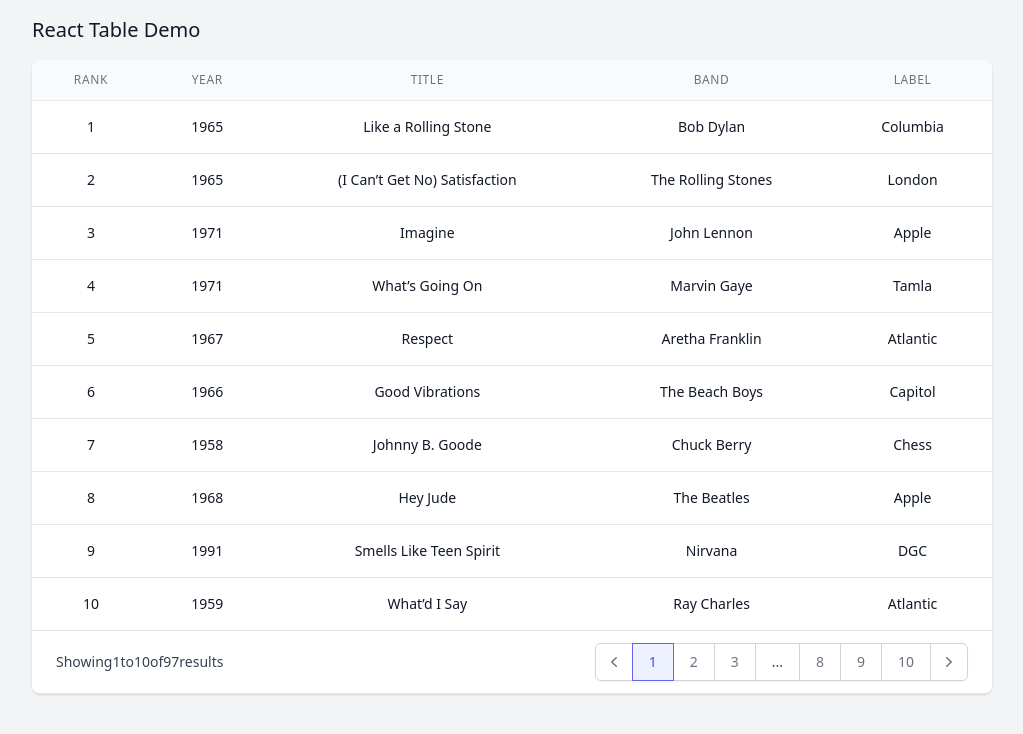
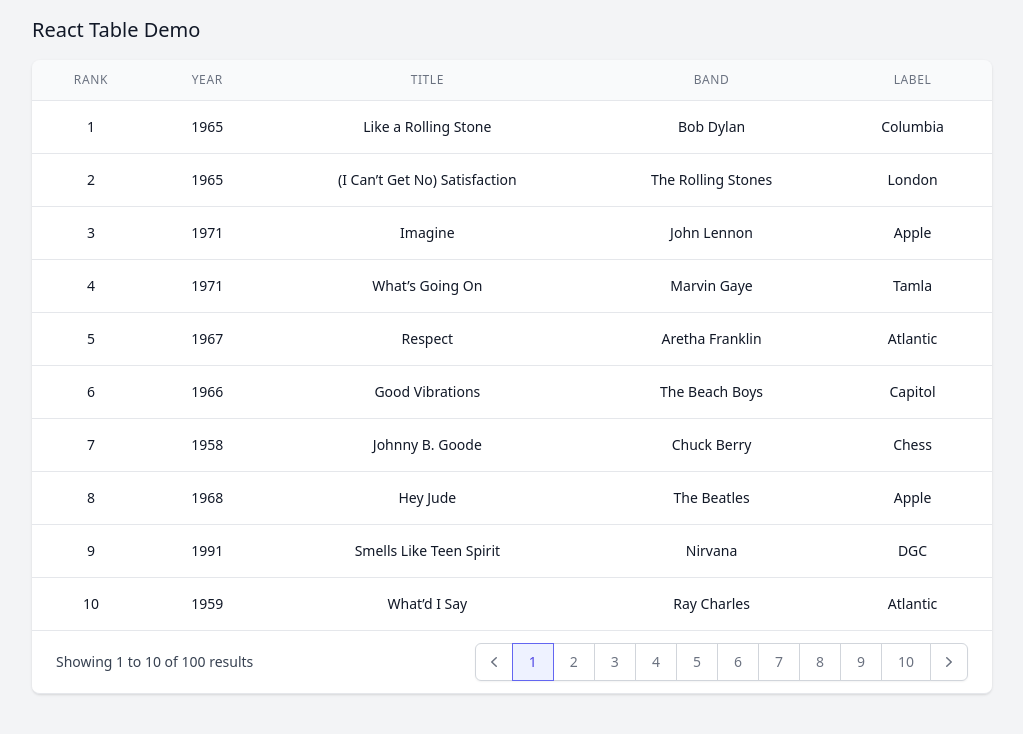
Before and after one commit to ppauldev/react-table, a React (Create React App) app: page / in a window 1280 px wide. Shown: the top 734 px of the page, without its empty margins (128-1151 px from the left). Built offline with nearby package versions, Linux system fonts and the light colour scheme; the HTML template or start-up script is replaced by a standard one; a web font is replaced by a local one.

Commit message:
Add page navigation

```diff
--- a/src/App.tsx
+++ b/src/App.tsx
@@ -1,5 +1,5 @@
 import { TRowData } from "./api/data";
-import { TableContextProvider, useColumnContext, useRowContext } from "./contexts/TableContext";
+import { TableContextProvider, useColumnContext, usePaginationContext, useRowContext } from "./contexts/TableContext";
 import { QueryClient, QueryClientProvider } from "@tanstack/react-query"
 
 // Style via TailwindUI: https://tailwindui.com/components/application-ui/lists/tables
@@ -80,41 +80,45 @@
 };
 
 const Pagination = () => {
+  const { page, pageSize, setPage, count } = usePaginationContext();
+
   return (
     <section id="pagination" className="bg-white px-4 py-3 flex items-center justify-between border-t border-gray-200 sm:px-6">
       <div className="hidden sm:flex-1 sm:flex sm:items-center sm:justify-between">
         <div>
           <p className="text-sm text-gray-700">
             Showing
-            <span className="font-medium">1</span>
+            <span className="font-medium"> {page === 1 ? page : page * pageSize} </span>
             to
-            <span className="font-medium">10</span>
+            <span className="font-medium"> {page === 1 ? pageSize : (page * pageSize) + pageSize} </span>
             of
-            <span className="font-medium">97</span>
+            <span className="font-medium"> {count} </span>
             results
           </p>
         </div>
         <div>
           <nav className="relative z-0 inline-flex rounded-md shadow-sm -space-x-px" aria-label="Pagination">
-            <a href="#" className="relative inline-flex items-center px-2 py-2 rounded-l-md border border-gray-300 bg-white text-sm font-medium text-gray-500 hover:bg-gray-50">
+            <button className="relative inline-flex items-center px-2 py-2 rounded-l-md border border-gray-300 bg-white text-sm font-medium text-gray-500 hover:bg-gray-50">
               <span className="sr-only">Previous</span>
               <svg className="h-5 w-5" xmlns="http://www.w3.org/2000/svg" viewBox="0 0 20 20" fill="currentColor" aria-hidden="true">
                 <path fillRule="evenodd" d="M12.79 5.23a.75.75 0 01-.02 1.06L8.832 10l3.938 3.71a.75.75 0 11-1.04 1.08l-4.5-4.25a.75.75 0 010-1.08l4.5-4.25a.75.75 0 011.06.02z" clipRule="evenodd" />
               </svg>
-            </a>
-            <a href="#" aria-current="page" className="z-10 bg-indigo-50 border-indigo-500 text-indigo-600 relative inline-flex items-center px-4 py-2 border text-sm font-medium"> 1 </a>
-            <a href="#" className="bg-white border-gray-300 text-gray-500 hover:bg-gray-50 relative inline-flex items-center px-4 py-2 border text-sm font-medium"> 2 </a>
-            <a href="#" className="bg-white border-gray-300 text-gray-500 hover:bg-gray-50 hidden md:inline-flex relative items-center px-4 py-2 border text-sm font-medium"> 3 </a>
-            <span className="relative inline-flex items-center px-4 py-2 border border-gray-300 bg-white text-sm font-medium text-gray-700"> ... </span>
-            <a href="#" className="bg-white border-gray-300 text-gray-500 hover:bg-gray-50 hidden md:inline-flex relative items-center px-4 py-2 border text-sm font-medium"> 8 </a>
-            <a href="#" className="bg-white border-gray-300 text-gray-500 hover:bg-gray-50 relative inline-flex items-center px-4 py-2 border text-sm font-medium"> 9 </a>
-            <a href="#" className="bg-white border-gray-300 text-gray-500 hover:bg-gray-50 relative inline-flex items-center px-4 py-2 border text-sm font-medium"> 10 </a>
-            <a href="#" className="relative inline-flex items-center px-2 py-2 rounded-r-md border border-gray-300 bg-white text-sm font-medium text-gray-500 hover:bg-gray-50">
+            </button>
+            {[...Array((Math.ceil(count / pageSize) * pageSize) / pageSize)].map((_, i) => {
+              const activeProps = { "aria-current": "page", "className": "z-10 bg-indigo-50 border-indigo-500 text-indigo-600 relative inline-flex items-center px-4 py-2 border text-sm font-medium" };
+              const passiveProps = { "className": "bg-white border-gray-300 text-gray-500 hover:bg-gray-50 hidden md:inline-flex relative items-center px-4 py-2 border text-sm font-medium" };
+              const styleProps = i + 1 === page ? activeProps : passiveProps;
+
+              return (
+                <button key={i} onClick={() => setPage(i + 1)} {...styleProps}> {i + 1} </button>
+              );
+            })}
+            <button className="relative inline-flex items-center px-2 py-2 rounded-r-md border border-gray-300 bg-white text-sm font-medium text-gray-500 hover:bg-gray-50">
               <span className="sr-only">Next</span>
               <svg className="h-5 w-5" xmlns="http://www.w3.org/2000/svg" viewBox="0 0 20 20" fill="currentColor" aria-hidden="true">
                 <path fillRule="evenodd" d="M7.21 14.77a.75.75 0 01.02-1.06L11.168 10 7.23 6.29a.75.75 0 111.04-1.08l4.5 4.25a.75.75 0 010 1.08l-4.5 4.25a.75.75 0 01-1.06-.02z" clipRule="evenodd" />
               </svg>
-            </a>
+            </button>
           </nav>
         </div>
       </div>
--- a/src/contexts/TableContext.tsx
+++ b/src/contexts/TableContext.tsx
@@ -7,7 +7,8 @@
 
 type TPaginationSettings = {
   page: number;
-  turnPage: (nextPage: number) => void;
+  pageSize: number;
+  setPage: (nextPage: number) => void;
   count: number;
 };
 
@@ -52,11 +53,6 @@
   const [pageSize, setPageSize] = useState(10);
   const { isLoading, error, data } = useQuery(['data'], () => fetchData());
 
-  const turnPage = (nextPage: number) => {
-    console.log("switching to page: ", nextPage);
-    setPage(nextPage);
-  };
-
   useEffect(() => {
     if (!data) return;
 
@@ -70,7 +66,7 @@
   return (
     <ColumnContext.Provider value={columnData} >
       <RowContext.Provider value={rowData}>
-        <PaginationContext.Provider value={{ page: page, turnPage: turnPage, count: rowData.length }}>
+        <PaginationContext.Provider value={{ page: page, pageSize: pageSize, setPage: setPage, count: data ? data.length : 0 }}>
           {children}
         </PaginationContext.Provider>
       </RowContext.Provider>
--- a/src/helper/dataParser.ts
+++ b/src/helper/dataParser.ts
@@ -5,5 +5,8 @@
 };
 
 export const getRowData = (data: TRowsData, page: number, pageSize: number) => {
-  return data.length !== 0 ? data.slice(page - 1, page * pageSize) : [];
+  const start = page === 1 ? page - 1 : (page - 1) * pageSize;
+  const end = page * pageSize;
+
+  return data.length !== 0 ? data.slice(start, end) : [];
 };
```
